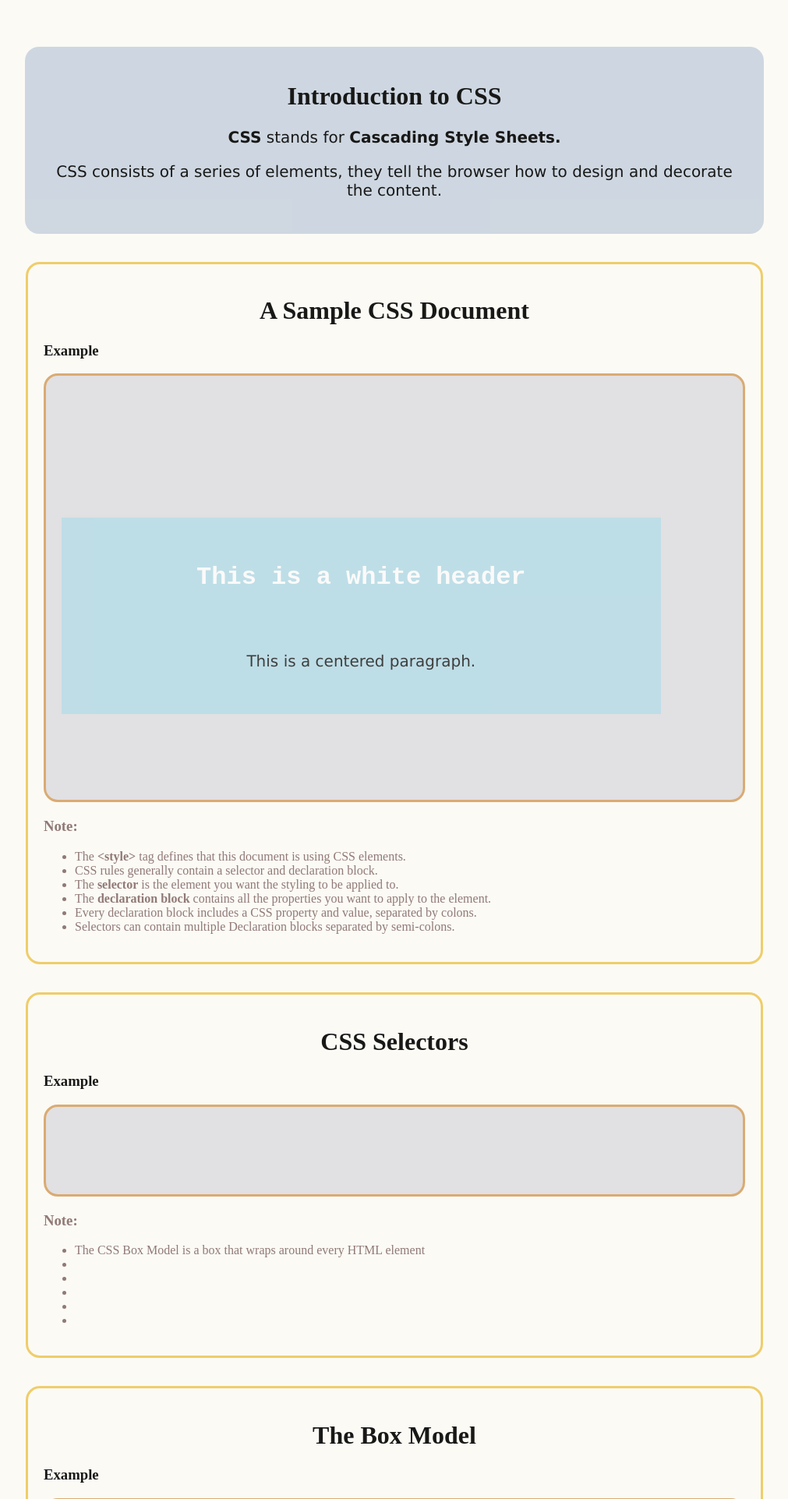
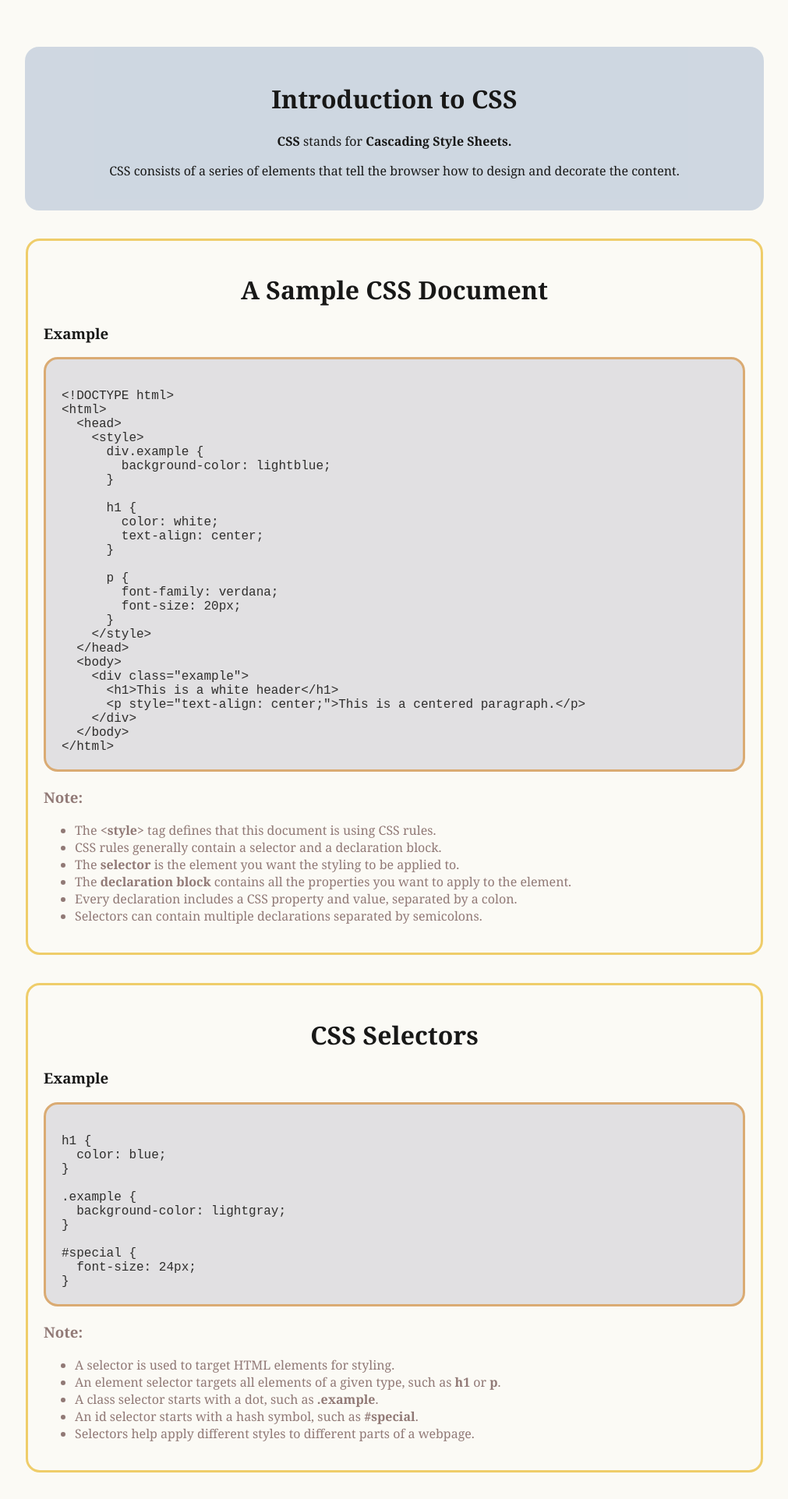
Before and after one commit to lyndent17-source/Let-sPassB20, a Flask app: page /css-review in a window 1280 px wide. Shown: the top 1923 px of the page at 78% size, without its empty margins (134-1145 px from the left). Run offline with Flask 3, Linux system fonts and the light colour scheme; the visitor is signed in with stand-in values (Sample User, id 1).

Commit message:
Update css_review.html

```diff
--- a/templates/css_review.html
+++ b/templates/css_review.html
@@ -22,6 +22,8 @@
       z-index: -1;
       margin: 0;
       padding: 60px 0;
+      font-family: Georgia, serif;
+      color: black;
     }
     h1{
       text-align: center;
@@ -59,31 +61,27 @@
     .subsection-box code{
       font-family: "Courier New", monospace;
     }
-
   </style>
 </head>
 
 <body>
   <div class="background">
-<h1 style="color: black;">Introduction to CSS</h1>
-<p  style="text-align: center;"><b>CSS</b> stands for <b>Cascading Style Sheets.</b></p>
-<p style="text-align: center;">CSS consists of a series of elements, they tell the browser how to design and decorate the content.</p>
-
+    <h1>Introduction to CSS</h1>
+    <p style="text-align: center;"><b>CSS</b> stands for <b>Cascading Style Sheets.</b></p>
+    <p style="text-align: center;">CSS consists of a series of elements that tell the browser how to design and decorate the content.</p>
   </div>
 
   <div class="section-box">
-<h1 style="color: black;">A Sample CSS Document</h1>
+    <h1>A Sample CSS Document</h1>
     <h3>Example</h3>
 
     <div class="subsection-box">
-<pre>
-  <code>
-
-  <!DOCTYPE html>
-  <html>
-    <head>
-      <style>
-Div.example {
+<pre><code>
+&lt;!DOCTYPE html&gt;
+&lt;html&gt;
+  &lt;head&gt;
+    &lt;style&gt;
+      div.example {
         background-color: lightblue;
       }
 
@@ -96,76 +94,70 @@ p {
         font-family: verdana;
         font-size: 20px;
       }
-</style>
-</head>
-<body>
-	<div class="example">
-	<h1>This is a white header</h1>
-	<p style="text-align: center;">This is a centered paragraph.</p>
-	</div>
-    </body>
-  </html>
-
-  </code>
-</pre>
+    &lt;/style&gt;
+  &lt;/head&gt;
+  &lt;body&gt;
+    &lt;div class="example"&gt;
+      &lt;h1&gt;This is a white header&lt;/h1&gt;
+      &lt;p style="text-align: center;"&gt;This is a centered paragraph.&lt;/p&gt;
+    &lt;/div&gt;
+  &lt;/body&gt;
+&lt;/html&gt;
+</code></pre>
     </div>
 
     <h3 style="color: #866C69;">Note:</h3>
     <ul style="color: #866C69;">
-	<li>The <b>&lt;style&gt;</b> tag defines that this document is using CSS elements.</li>
-	<li>CSS rules generally contain a selector and declaration block.</li>
+      <li>The <b>&lt;style&gt;</b> tag defines that this document is using CSS rules.</li>
+      <li>CSS rules generally contain a selector and a declaration block.</li>
       <li>The <b>selector</b> is the element you want the styling to be applied to.</li>
       <li>The <b>declaration block</b> contains all the properties you want to apply to the element.</li>
-	<li>Every declaration block includes a CSS property and value, separated by colons.</li>
-	<li>Selectors can contain multiple Declaration blocks separated by semi-colons.</li>
-
-
+      <li>Every declaration includes a CSS property and value, separated by a colon.</li>
+      <li>Selectors can contain multiple declarations separated by semicolons.</li>
     </ul>
   </div>
+
   <div class="section-box">
     <h1 style="color: black;">CSS Selectors</h1>
     <h3>Example</h3>
 
     <div class="subsection-box">
-<pre>
-  <code>
+<pre><code>
+h1 {
+  color: blue;
+}
 
+.example {
+  background-color: lightgray;
+}
 
-  </code>
-</pre>
+#special {
+  font-size: 24px;
+}
+</code></pre>
     </div>
 
     <h3 style="color: #866C69;">Note:</h3>
     <ul style="color: #866C69;">
-	<li>The CSS Box Model is a box that wraps around every HTML element</li>
-	<li></li>
-	<li></li>
-	<li></li>
-	<li></li>
-	<li></li>
-
-
+      <li>A selector is used to target HTML elements for styling.</li>
+      <li>An element selector targets all elements of a given type, such as <b>h1</b> or <b>p</b>.</li>
+      <li>A class selector starts with a dot, such as <b>.example</b>.</li>
+      <li>An id selector starts with a hash symbol, such as <b>#special</b>.</li>
+      <li>Selectors help apply different styles to different parts of a webpage.</li>
     </ul>
   </div>
-
-<!-- <p>&lt; blah blah &gt;</p> -->
-
-</body>
-</html>
 
   <div class="section-box">
     <h1 style="color: black;">The Box Model</h1>
     <h3>Example</h3>
 
     <div class="subsection-box">
-<pre>
-  <code>
-
-  <!DOCTYPE html>
-  <html>
-    <head>
-      <style>
-Div.example1 {
+<pre><code>
+&lt;!DOCTYPE html&gt;
+&lt;html&gt;
+  &lt;head&gt;
+    &lt;style&gt;
+      div.example1 {
         background-color: lightblue;
         width: min(300px, 80%);
         border: 15px solid green;
@@ -174,33 +166,25 @@ Div.example1 {
         text-align: center;
         height: auto;
       }
-</style>
-</head>
-<body>
-
-</style>
-</head>
-<body>
-	<div class="example1">
-	<p style="text-align: center;">This is a box with green borders and a blue background</p>
-
-	</div>
-    </body>
-  </html>
-
-  </code>
-</pre>
+    &lt;/style&gt;
+  &lt;/head&gt;
+  &lt;body&gt;
+    &lt;div class="example1"&gt;
+      &lt;p style="text-align: center;"&gt;This is a box with green borders and a blue background&lt;/p&gt;
+    &lt;/div&gt;
+  &lt;/body&gt;
+&lt;/html&gt;
+</code></pre>
     </div>
 
     <h3 style="color: #866C69;">Note:</h3>
     <ul style="color: #866C69;">
-	<li>The CSS Box Model is a box that wraps around every HTML element</li>
-	<li></li>
-	<li></li>
-	<li></li>
-	<li></li>
-	<li></li>
-
-
+      <li>The CSS Box Model is a box that wraps around every HTML element.</li>
+      <li>It consists of content, padding, border, and margin.</li>
+      <li><b>Padding</b> is the space between the content and the border.</li>
+      <li><b>Border</b> surrounds the padding and content.</li>
+      <li><b>Margin</b> is the space outside the border.</li>
     </ul>
   </div>
+</body>
+</html>
```
Lines whose indentation alone changed are shown as unchanged.
